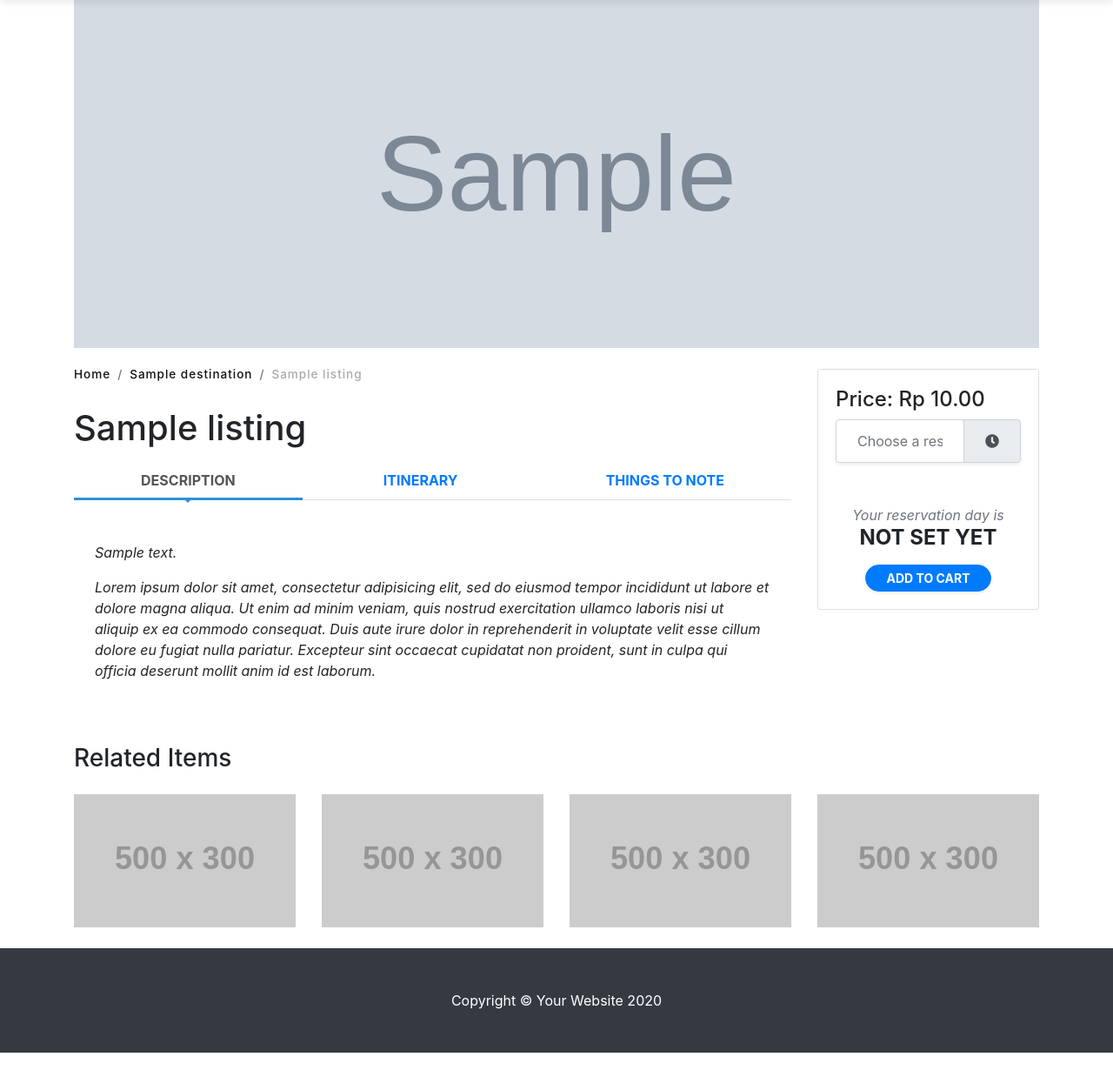
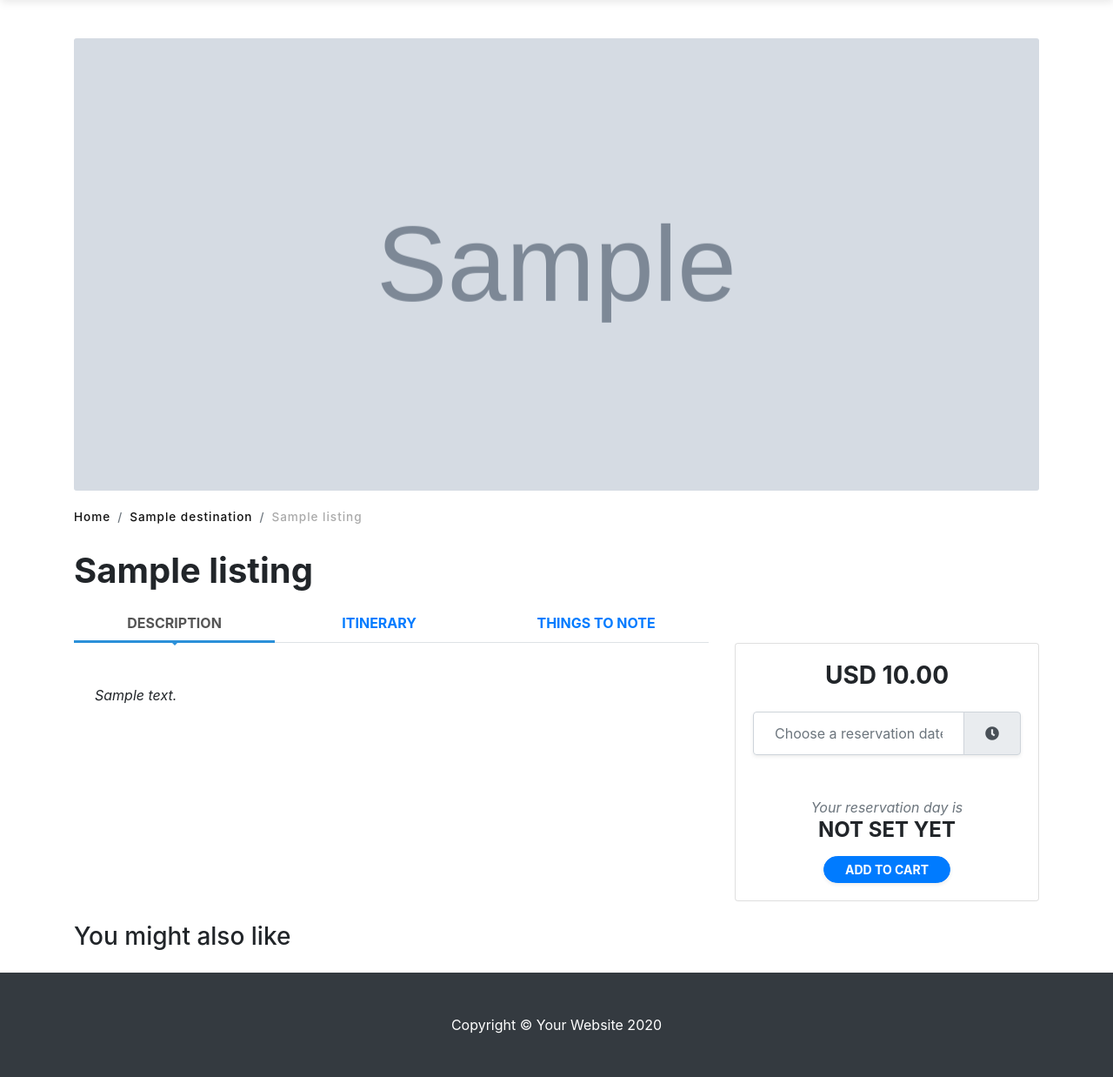
Before and after one commit to dhita-irma/travel-booking, a Django app: page /catalog/1 in a window 1280 px wide. Shown: the part 56-1294 px from the top of the page at 87% size. Before the commit the page ends 1266 px from the top, so only its background shows below. Run offline with Django 3.2, Linux system fonts and the light colour scheme; tables that the repository leaves empty hold one stand-in row (values such as "Sample post"); grey boxes marked "Sample" are stand-in pictures; grey boxes labelled with a size stand in for pictures from a placeholder-image service; some libraries are stand-ins or nearby versions; some web fonts are replaced.

Commit message:
Style Catalog Item sidebar and add Related Items

```diff
--- a/booking/static/booking/styles.css
+++ b/booking/static/booking/styles.css
@@ -235,9 +235,9 @@ footer {
 }
 
 /* SECTION HEADER */
-.section-padding .title {
+.title {
   font-weight: 700;
-  height: 34px;
+  /* height: 34px; */
 }
 
 @media (min-width: 992px) {
@@ -371,6 +371,29 @@ footer {
 
 .hover-2:hover .hover-overlay {
   background: linear-gradient(to top, rgba(0, 0, 0, 0.9), rgba(0, 0, 0, 0.1));
+  }
+
+/*
+*
+* ==========================================
+*               CATALOG ITEM
+* ==========================================
+*
+*/
+
+/* ITEM PICTURE */
+.item-picture .carousel-item {
+  border-radius: 3px;
+}
+
+@media (min-width: 992px) {
+  .item-picture {
+    margin-top: 100px;
+  }
+
+  .item-picture .carousel-item {
+    height: 65vh;
+  }
 }
 
 /*
@@ -404,9 +427,14 @@ footer {
   color: #aaa;
 }
 
-/*
-* Datepicker
-*/
+/* BOOKING SIDEBAR */
+@media (min-width: 992px) {
+  .booking-sidebar {
+    padding-top: 175px;
+  }
+}
+
+/* DATEPICKER */
 
 .datepicker td,
 .datepicker th {
--- a/booking/templates/booking/catalog_item.html
+++ b/booking/templates/booking/catalog_item.html
@@ -2,29 +2,23 @@
 
 
 {% block body %}
-<div class="container navbar-padding">
+<div class="container">
 
-    <!-- Pictures  -->
-    <div class="row">
+    <!-- Item Picture  -->
+    <div class="row item-picture">
         <div class="col-12">
             <div id="carouselExampleIndicators" class="carousel slide" data-ride="carousel">
                 <div class="carousel-inner" role="listbox">
                     <div class="carousel-item active"
                         style="background-image: url('{{ listing.image_url }}')">
                     </div>
-                    <!-- <div class="carousel-item"
-                        style="background-image: url('https://images.unsplash.com/photo-1603463262427-86b6e34fb077?ixlib=rb-1.2.1&auto=format&fit=crop&w=1490&q=80')">
-                    </div> -->
-                    <!-- <div class="carousel-item"
-                        style="background-image: url('https://images.unsplash.com/photo-1518950957614-73ac0a001408?ixlib=rb-1.2.1&ixid=eyJhcHBfaWQiOjEyMDd9&auto=format&fit=crop&w=1481&q=80')">
-                    </div> -->
                 </div>
             </div>
         </div>
     </div>
 
     <div class="row" >
-        <div class="col-lg-9">
+        <div class="col-lg-8">
             <!-- Breadcrumbs -->
             <div class="mt-2">
                 <ol class="breadcrumb" style="background-color: transparent;">
@@ -39,7 +33,7 @@
             </div>
 
             <!-- Title -->
-            <h1 class="mb-3">{{ listing.title }}</h1>
+            <h1 class="title mb-3">{{ listing.title }}</h1>
 
             <!-- Tabs -->
             <ul id="myTab2" role="tablist" class="nav nav-tabs nav-pills with-arrow lined flex-column flex-sm-row text-center">
@@ -59,22 +53,13 @@
             <div id="myTab2Content" class="tab-content">
                 <div id="home2" role="tabpanel" aria-labelledby="home-tab" class="tab-pane fade px-4 py-5 show active">
                     <p class="leade font-italic">{{ listing.description }}</p>
-                    <p class="leade font-italic mb-0">Lorem ipsum dolor sit amet, consectetur adipisicing elit, sed do eiusmod
-                        tempor incididunt ut labore et dolore magna aliqua. Ut enim ad minim veniam, quis nostrud exercitation
-                        ullamco laboris nisi ut aliquip ex ea commodo consequat. Duis aute
-                        irure dolor in reprehenderit in voluptate velit esse cillum dolore eu fugiat nulla pariatur. Excepteur sint
-                        occaecat cupidatat non proident, sunt in culpa qui officia deserunt mollit anim id est laborum.</p>
                 </div>
                 <div id="profile2" role="tabpanel" aria-labelledby="profile-tab" class="tab-pane fade px-4 py-5">
                     <p class="leade font-italic">{{ listing.itinerary }}</p>
-                    <p class="leade font-italic mb-0">Lorem ipsum dolor sit amet, consectetur adipisicing elit, sed do eiusmod
-                        tempor incididunt ut labore et dolore magna aliqua. Ut enim ad minim veniam, quis nostrud exercitation
-                        ullamco laboris nisi ut aliquip ex ea commodo consequat. Duis aute
-                        irure dolor in reprehenderit in voluptate velit esse cillum dolore eu fugiat nulla pariatur. Excepteur sint
-                        occaecat cupidatat non proident, sunt in culpa qui officia deserunt mollit anim id est laborum.</p>
                 </div>
                 <div id="contact2" role="tabpanel" aria-labelledby="contact-tab" class="tab-pane fade px-4 py-5">
                     <p class="leade font-italic">Lorem ipsum dolor sit amet, consectetur adipisicing elit, sed do eiusmod tempor
+                        <p class="leade font-italic">Lorem ipsum dolor sit amet, consectetur adipisicing elit, sed do eiusmod tempor
                         incididunt ut labore et dolore magna aliqua. Ut enim ad minim veniam, quis nostrud exercitation ullamco
                         laboris nisi ut aliquip ex ea commodo consequat. Duis aute
                         irure dolor in reprehenderit in voluptate velit esse cillum dolore eu fugiat nulla pariatur. Excepteur sint
@@ -89,19 +74,19 @@
         </div>
         <!-- end of col -->
 
-        <div class="col-lg-3">
-            <div class="card mt-4">
+        <div class="booking-sidebar col-lg-4">
+            <div class="card" >
                 <div class="card-body">
-                    <h4>Price: Rp {{ listing.price }}</h4>
+                    <h3 class="title text-center pb-3">USD {{ listing.price }}</h3>
                     <!-- Date Picker Input -->
                     <div class="form-group mb-4">
                         <div class="datepicker date input-group p-0 shadow-sm">
-                            <input type="text" placeholder="Choose a reservation date" class="form-control py-4 px-4" id="reservationDate">
+                            <input type="text" placeholder="Choose a reservation date" class="form-control p-4" id="reservationDate" autocomplete="off">
                             <div class="input-group-append"><span class="input-group-text px-4"><i class="fa fa-clock-o"></i></span></div>
                         </div>
-                    </div><!-- DEnd ate Picker Input -->
+                    </div><!-- End of Date Picker Input -->
 
-                    <!-- For Demo Purpose -->
+                    <!-- Date Confirmation -->
                     <div class="text-center">
                         <p class="font-italic text-muted mb-0">Your reservation day is</p>
                         <h4 id="pickedDate" class="font-weight-bold text-uppercase mb-3">Not set yet</h4>
@@ -115,33 +100,21 @@
     <!--  end of row -->
 
     <!-- Related Projects Row -->
-    <h3 class="my-4">Related Items</h3>
+    <h3 class="my-4">You might also like</h3>
 
-    <div class="row">
-
+    <div class="row related-listings">
+        {% for listing in related %}
         <div class="col-md-3 col-sm-6 mb-4">
-            <a href="#">
-                <img class="img-fluid" src="http://placehold.it/500x300" alt="">
+            <a href="{% url 'catalog_item' listing.id %}">
+                <div class="hover hover-2 text-white rounded"><img class="related-img img-fluid" src="{{ listing.image_url }}">
+                    <div class="hover-overlay"></div>
+                    <div class="hover-2-content px-5 py-4">
+                        <p class="hover-2-description text-uppercase mb-0">{{ listing.title }}</p>
+                    </div>
+                </div>
             </a>
         </div>
-
-        <div class="col-md-3 col-sm-6 mb-4">
-            <a href="#">
-                <img class="img-fluid" src="http://placehold.it/500x300" alt="">
-            </a>
-        </div>
-
-        <div class="col-md-3 col-sm-6 mb-4">
-            <a href="#">
-                <img class="img-fluid" src="http://placehold.it/500x300" alt="">
-            </a>
-        </div>
-
-        <div class="col-md-3 col-sm-6 mb-4">
-            <a href="#">
-                <img class="img-fluid" src="http://placehold.it/500x300" alt="">
-            </a>
-        </div>
+        {% endfor %}
 
     </div>
     <!-- /.row -->
--- a/booking/templates/booking/index.html
+++ b/booking/templates/booking/index.html
@@ -13,7 +13,7 @@
 
         <form action="">
             <div class="row pt-3">
-                <div class="headerSearch">
+                    <div class="headerSearch">
                     <div class="input-group border rounded-pill p-1">
                         <div class="input-group-prepend border-0">
                             <button id="button-addon4" type="button" class="btn btn-link text-info"><i class="fa fa-search"></i></button>
@@ -94,7 +94,7 @@
     <!-- /.row -->
 
     <!-- Featured Activity -->
-    <div class="row">
+    <div class="row featured-activity">
         <div class="section-padding col-lg-6">
             <h2 class="title">Featured Activity</h2>
             <h3>One Day Nusa Penida Trip</h3>
```
Also changed, not shown: other parts of booking/static/booking/styles.css (+45 -45 lines).
